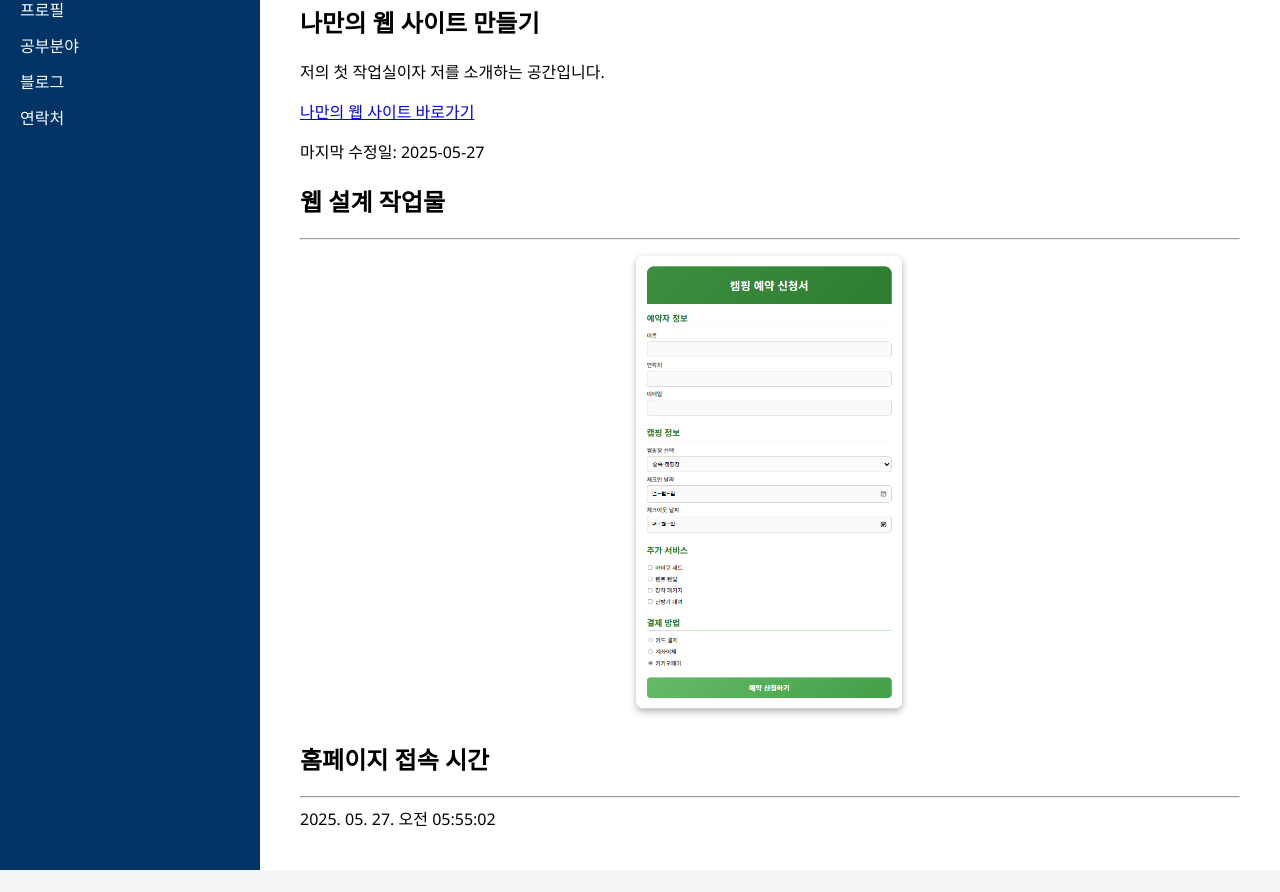
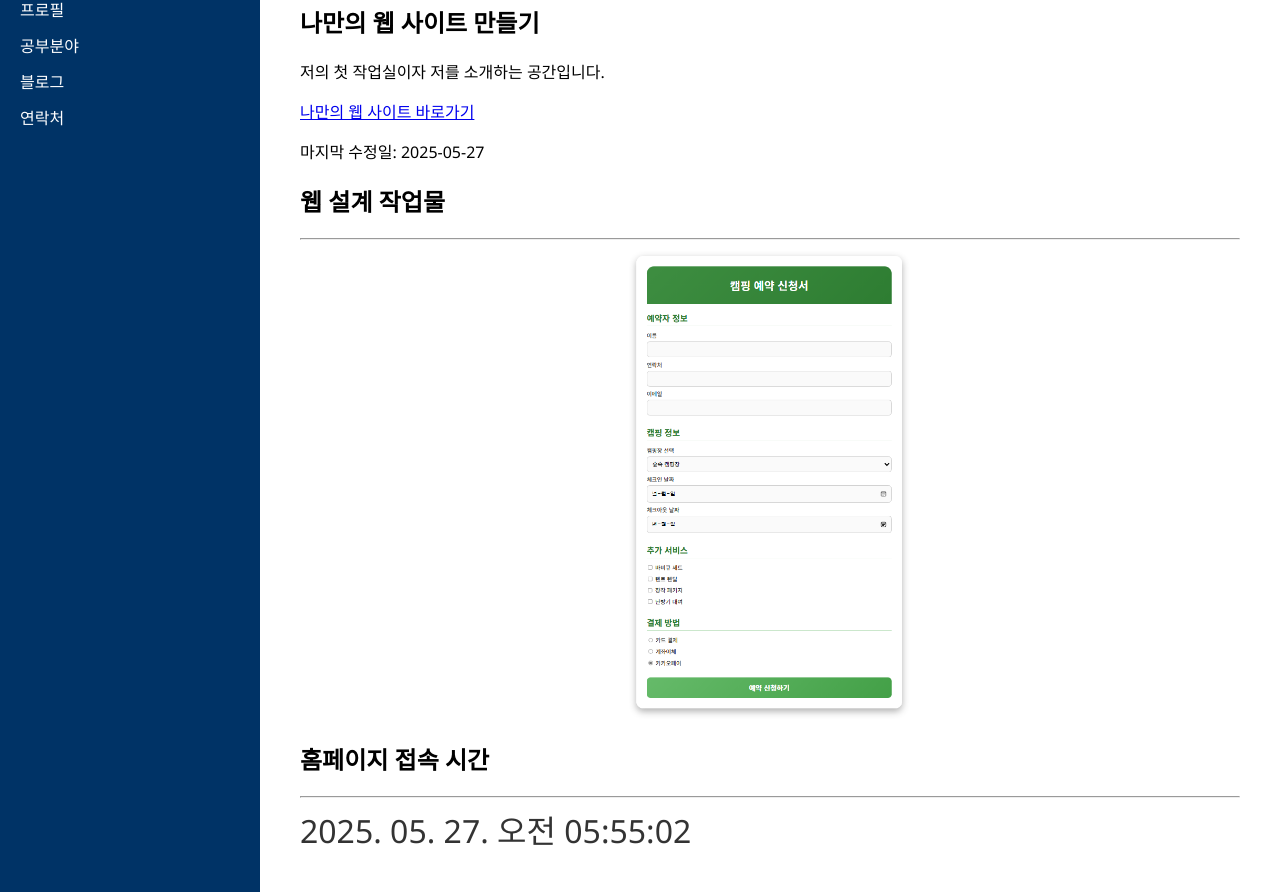
Before and after one commit to HyunWoo-Jin03/HyunWoo-Jin, a plain HTML site: page blog.html in a window 1280 px wide. Shown: the part 125-1017 px from the top of the page. Before the commit the page ends 995 px from the top, so only its background shows below. Drawn offline with Linux system fonts and the light colour scheme.

Commit message:
외부 Style.css

```diff
--- a/외부 Style.css
+++ b/외부 Style.css
@@ -85,3 +85,8 @@ img {
   display: block;
   margin: 0 auto;
 }
+
+#time {
+  font-size: 2em;
+  color: #333;
+}
```
